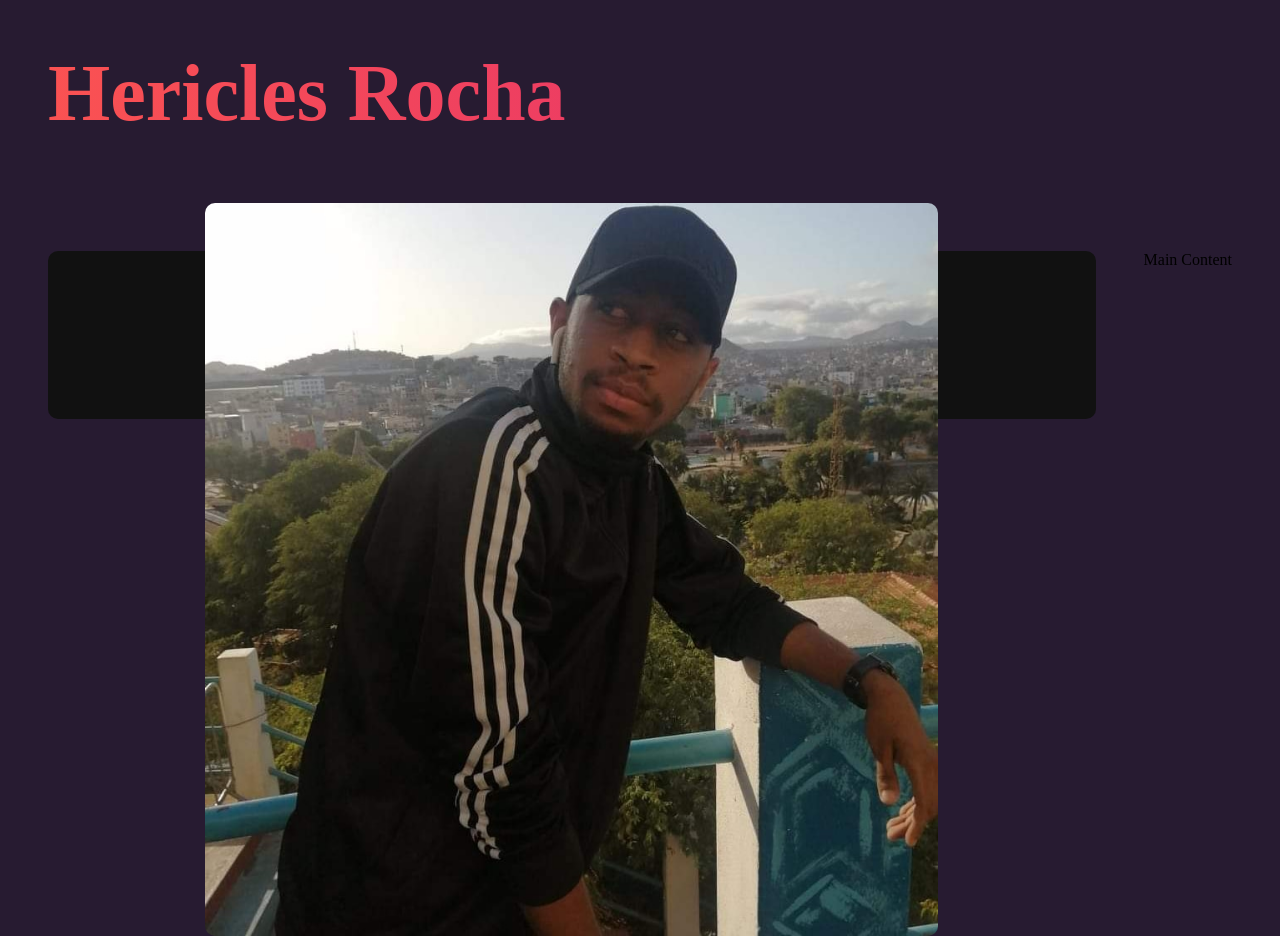
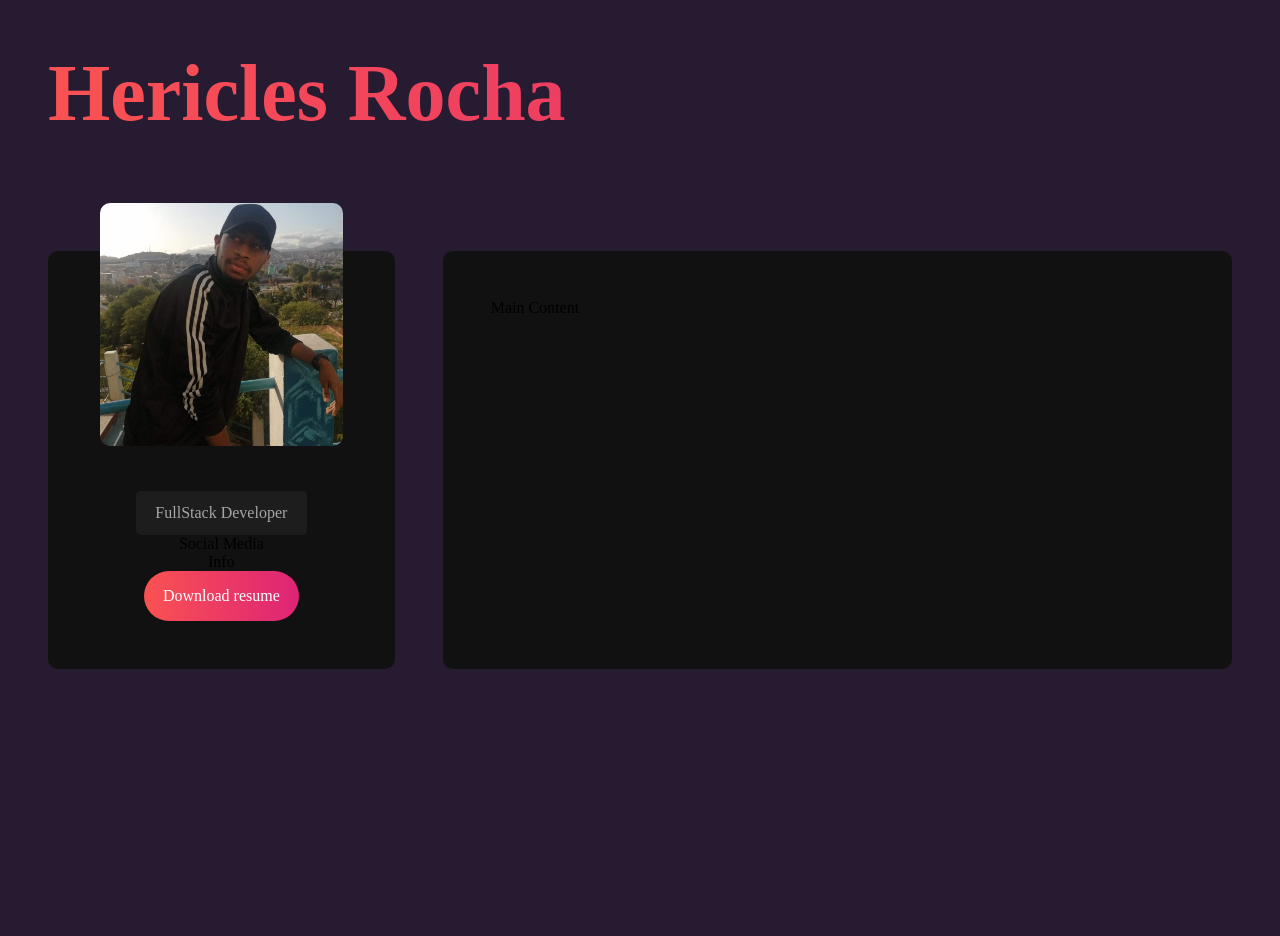
Before and after one commit to hacles100/Portifolio-React, a React (Vite) app in the folder portifolio/: page / in a window 1280 px wide. After the commit the page ends 800 px from the top, so only its background shows below. Built offline with nearby package versions, Linux system fonts and the light colour scheme.

Commit message:
implement sass in maincontent and sidebar compt

```diff
--- a/portifolio/src/components/MainContent.jsx
+++ b/portifolio/src/components/MainContent.jsx
@@ -4,7 +4,7 @@ import '../styles/components/maincontent.sass'
 const MainContent = () => {
 
     return(
-        <div>Main Content</div>
+        <main id="main-content">Main Content</main>
     )
 }
 
--- a/portifolio/src/styles/components/maincontent.sass
+++ b/portifolio/src/styles/components/maincontent.sass
@@ -0,0 +1,7 @@
+@use '../variables'
+
+#main-content
+    background-color: variables.$bg-color
+    flex: 2 1 0
+    border-radius: variables.$container-border-radius
+    padding: 3rem
--- a/portifolio/src/styles/components/sidebar.sass
+++ b/portifolio/src/styles/components/sidebar.sass
@@ -1,4 +1,5 @@
 @use '../variables'
+@use '../mixins'
 
 #sidebar
     background-color: variables.$bg-color
@@ -16,3 +17,13 @@
         border-radius: variables.$container-border-radius
         position: absolute
         top: -3rem
+
+    .title
+        color: variables.$text-color-secondary
+        background-color: variables.$bg-color-secondary
+        border-radius: variables.$card-border-radius
+        margin-top: 12rem
+        padding: .8rem 1.2rem
+
+    .btn
+        @include mixins.btn
--- a/portifolio/src/styles/mixins.sass
+++ b/portifolio/src/styles/mixins.sass
@@ -0,0 +1,8 @@
+@use 'variables'
+
+@mixin btn
+   padding: 1rem 1.2rem
+   color: variables.$text-color
+   background: variables.$gradient
+   text-decoration: none
+   border-radius: 3rem
```
